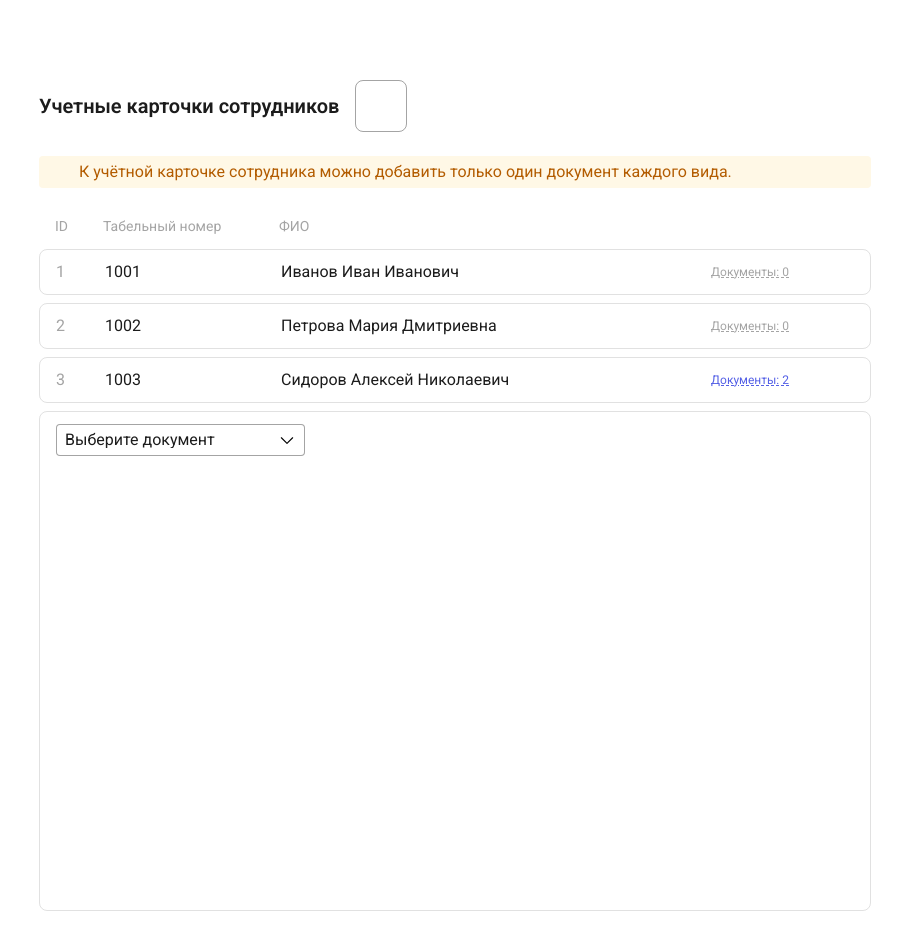
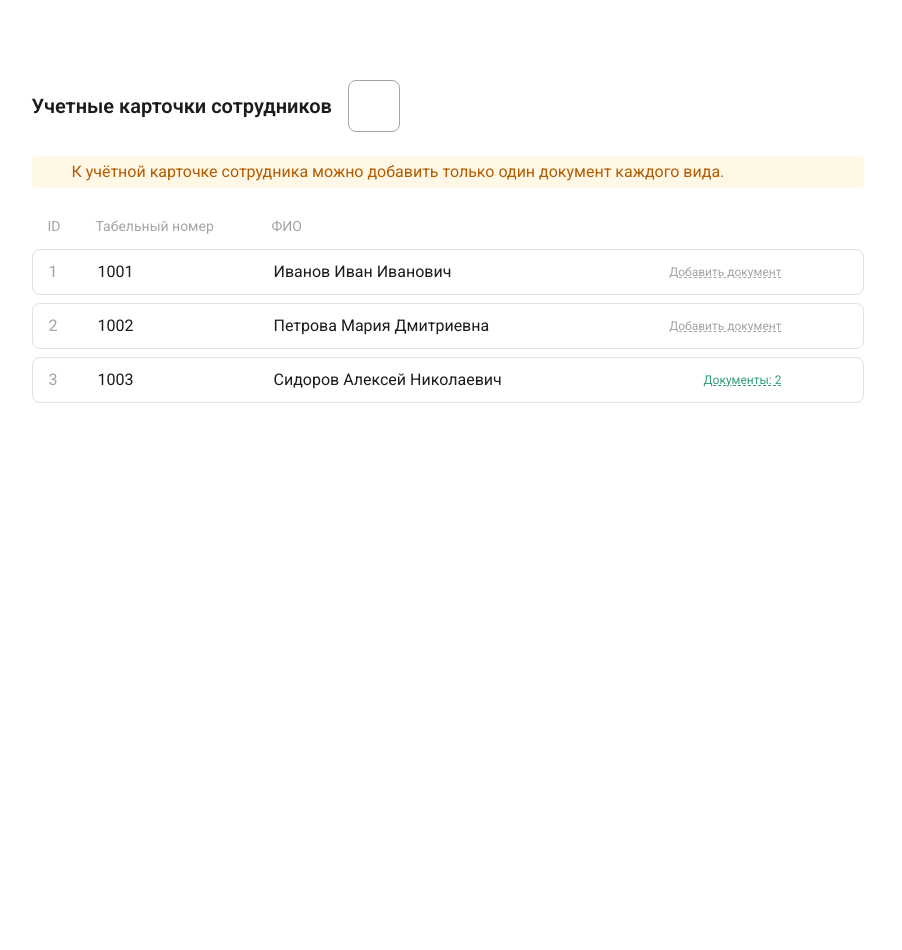
Before and after one commit to Serg-E-DEV/vue-test-select-form, a Vue app: page / in a window 1280 px wide. Shown: the top 950 px of the page, without its empty margins (185-1087 px from the left). After the commit the page ends 800 px from the top, so only its background shows below. Built offline with nearby package versions, Linux system fonts and the light colour scheme.

Commit message:
feat: document panel toggling

```diff
--- a/src/components/RecordDocuments.vue
+++ b/src/components/RecordDocuments.vue
@@ -21,6 +21,8 @@ const appStore = useAppStore();
 
 const isEditing = ref<boolean>(false);
 
+const htmlElement = ref<HTMLElement>();
+
 const documentComponents: Record<string, Component> = {
   seamanPassport: DefaultDocumentForm,
 };
@@ -33,12 +35,14 @@ const selectedDocument = computed<StaffDocument | undefined>(() =>
 
 const selectOptions = computed<SelectOption[]>(() =>
   staffDocumentsSelectOptions.map((option) => {
-    const isAdded = props.record.staffDocuments.some((document) => document.type === option.value);
+    const isValid = props.record.staffDocuments.some(
+      (document) => document.type === option.value && document.validated
+    );
 
     return {
       selectValue: option.value,
-      selectLabel: isAdded ? `${option.label}` : `${option.label} - добавить`,
-      active: isAdded,
+      selectLabel: isValid ? `${option.label} ✓` : `${option.label}`,
+      active: isValid,
     };
   })
 );
@@ -52,6 +56,7 @@ const documentFormErrors = reactive<DocumentFormErrors>({});
 
 function removeDocument() {
   appStore.removeDocument(props.record.id, selectedDocumentType.value);
+  isEditing.value = false;
 }
 
 function validateDocument() {
@@ -92,12 +97,19 @@ watch(
   },
   { immediate: true }
 );
+
+defineExpose({ htmlElement });
 </script>
 
 <template>
-  <div class="record-documents">
+  <div class="record-documents scrollbar-style" ref="htmlElement">
     <div class="record-documents__select-panel">
-      <BaseSelect :select-options="selectOptions" v-model="selectedDocumentType" />
+      <BaseSelect
+        class="record-documents__select"
+        :select-options="selectOptions"
+        v-model="selectedDocumentType"
+        :disabled="isEditing === true"
+      />
       <div class="record-documents__select-controls">
         <IconButton
           icon="add"
--- a/src/components/RecordRow.vue
+++ b/src/components/RecordRow.vue
@@ -7,13 +7,17 @@ import { StaffRecord } from '@/interfaces/staff-record.interface';
 import { RecordForm } from '@/interfaces/forms.interface';
 
 import { RecordFormErrors } from '@/interfaces/errors.interface';
-import { reactive, ref } from 'vue';
-import gsap from 'gsap';
+import { computed, reactive, ref } from 'vue';
 import { useAppStore } from '@/stores/app.store';
 import { validateRecordForm } from '@/modules/validateForms';
 
 const props = defineProps<{
   record: StaffRecord;
+}>();
+
+const emit = defineEmits<{
+  (e: 'toggle-documents-panel', recordId: number);
+  (e: 'remove-record', id: number);
 }>();
 
 const appStore = useAppStore();
@@ -32,21 +36,9 @@ const recordFormErrors = reactive<RecordFormErrors>({
   fullName: false,
 });
 
-function removeRecord() {
-  if (!recordRow.value) {
-    return;
-  }
-
-  gsap.to(recordRow.value, {
-    duration: 0.6,
-    x: '-100%',
-    opacity: 0,
-    ease: 'power1.inOut',
-    onComplete: () => {
-      appStore.removeRecord(props.record.id);
-    },
-  });
-}
+const validDocumentsCount = computed(() => {
+  return props.record.staffDocuments.filter((document) => document.validated).length;
+});
 
 function validateRecord() {
   validateRecordForm(recordForm, recordFormErrors);
@@ -66,6 +58,10 @@ function updateRecordIfValid() {
   });
 
   isEditing.value = false;
+}
+
+function toggleDocumentsPanel() {
+  emit('toggle-documents-panel', props.record.id);
 }
 </script>
 
@@ -104,14 +100,16 @@ function updateRecordIfValid() {
       @blur="validateRecord"
     />
     <ResetButton
-      :class="['record-row__btn-docs', { 'record-row__btn-docs_empty': !props.record.staffDocuments.length }]"
+      :class="['record-row__btn-docs', { 'record-row__btn-docs_empty': !validDocumentsCount }]"
+      v-if="!isEditing"
+      @click="toggleDocumentsPanel"
     >
-      Документы: {{ record.staffDocuments.length }}
+      {{ validDocumentsCount > 0 ? `Документы: ${validDocumentsCount}` : 'Добавить документ' }}
     </ResetButton>
     <div class="record-row__controls">
       <IconButton icon="edit" v-if="!isEditing" @click="isEditing = true" />
       <IconButton icon="save" v-if="isEditing" @click="updateRecordIfValid" />
-      <IconButton icon="trash" @click="removeRecord" />
+      <IconButton icon="trash" @click="emit('remove-record', record.id)" />
     </div>
   </div>
 </template>
--- a/src/schemas/documents.schema.ts
+++ b/src/schemas/documents.schema.ts
@@ -5,6 +5,69 @@ import {
 } from '@/interfaces/staff-document.interface';
 
 export const documentsSchema: Record<string, StaffDocumentSchema> = {
+  digitalSignature: {
+    label: 'Электронная подпись',
+    fields: {
+      number: { type: 'string', label: 'Номер сертификата' },
+      issueDate: { type: 'date', label: 'Дата выдачи' },
+      expiryDate: { type: 'date', label: 'Срок действия' },
+      provider: { type: 'string', label: 'Удостоверяющий центр' },
+    },
+  },
+  driverLicense: {
+    label: 'Водительское удостоверение',
+    fields: {
+      series: { type: 'string', label: 'Серия' },
+      number: { type: 'string', label: 'Номер' },
+      category: { type: 'string', label: 'Категория' },
+      issueDate: { type: 'date', label: 'Дата выдачи' },
+      expiryDate: { type: 'date', label: 'Срок действия' },
+    },
+  },
+  employmentContract: {
+    label: 'Трудовой договор',
+    fields: {
+      number: { type: 'string', label: 'Номер договора' },
+      startDate: { type: 'date', label: 'Дата начала' },
+      endDate: { type: 'date', label: 'Дата окончания' },
+      employer: { type: 'string', label: 'Работодатель' },
+    },
+  },
+  inn: {
+    label: 'ИНН',
+    fields: {
+      number: { type: 'string', label: 'Номер' },
+      issueDate: { type: 'date', label: 'Дата выдачи' },
+    },
+  },
+  medicalBook: {
+    label: 'Медицинская книжка',
+    fields: {
+      number: { type: 'string', label: 'Номер' },
+      issueDate: { type: 'date', label: 'Дата выдачи' },
+      expiryDate: { type: 'date', label: 'Срок действия' },
+      medicalInstitution: { type: 'string', label: 'Медучреждение' },
+    },
+  },
+  militaryId: {
+    label: 'Военный билет',
+    fields: {
+      series: { type: 'string', label: 'Серия' },
+      number: { type: 'string', label: 'Номер' },
+      issuedBy: { type: 'string', label: 'Кем выдан' },
+      issueDate: { type: 'date', label: 'Дата выдачи' },
+      militaryRank: { type: 'string', label: 'Воинское звание' },
+    },
+  },
+  omsPolicy: {
+    label: 'Полис ОМС',
+    fields: {
+      number: { type: 'string', label: 'Номер' },
+      issueDate: { type: 'date', label: 'Дата выдачи' },
+      expiryDate: { type: 'date', label: 'Срок действия' },
+      insuranceCompany: { type: 'string', label: 'Страховая компания' },
+    },
+  },
   passport: {
     label: 'Паспорт',
     fields: {
@@ -13,20 +76,6 @@ export const documentsSchema: Record<string, StaffDocumentSchema> = {
       issuedBy: { type: 'string', label: 'Кем выдан' },
       issueDate: { type: 'date', label: 'Дата выдачи' },
       birthPlace: { type: 'string', label: 'Место рождения' },
-    },
-  },
-  snils: {
-    label: 'СНИЛС',
-    fields: {
-      number: { type: 'string', label: 'Номер' },
-      issueDate: { type: 'date', label: 'Дата выдачи' },
-    },
-  },
-  inn: {
-    label: 'ИНН',
-    fields: {
-      number: { type: 'string', label: 'Номер' },
-      issueDate: { type: 'date', label: 'Дата выдачи' },
     },
   },
   seamanPassport: {
@@ -40,11 +89,38 @@ export const documentsSchema: Record<string, StaffDocumentSchema> = {
       birthPlace: { type: 'string', label: 'Место рождения' },
     },
   },
+  snils: {
+    label: 'СНИЛС',
+    fields: {
+      number: { type: 'string', label: 'Номер' },
+      issueDate: { type: 'date', label: 'Дата выдачи' },
+    },
+  },
+  testHeight: {
+    label: '_ТЕСТ ДЛЯ ПРОВЕРКИ ВЫСОТЫ',
+    fields: {
+      number: { type: 'string', label: 'Номер' },
+      number1: { type: 'string', label: 'Номер' },
+      number2: { type: 'string', label: 'Номер' },
+      number3: { type: 'string', label: 'Номер' },
+      number4: { type: 'string', label: 'Номер' },
+      number5: { type: 'string', label: 'Номер' },
+      number6: { type: 'string', label: 'Номер' },
+      number7: { type: 'string', label: 'Номер' },
+      number8: { type: 'string', label: 'Номер' },
+      number9: { type: 'string', label: 'Номер' },
+      number10: { type: 'string', label: 'Номер' },
+      number11: { type: 'string', label: 'Номер' },
+      number12: { type: 'string', label: 'Номер' },
+    },
+  },
 };
 
-export const staffDocumentsSelectOptions: StaffDocumentsSelectOption[] = Object.entries(documentsSchema).map(
-  ([key, { label }]): StaffDocumentsSelectOption => ({
-    value: key as StaffDocumentType,
-    label: label,
-  })
-);
+export const staffDocumentsSelectOptions: StaffDocumentsSelectOption[] = Object.entries(documentsSchema)
+  .map(
+    ([key, { label }]): StaffDocumentsSelectOption => ({
+      value: key as StaffDocumentType,
+      label,
+    })
+  )
+  .sort((a, b) => a.label.localeCompare(b.label, 'ru'));
--- a/src/scss/app.scss
+++ b/src/scss/app.scss
@@ -25,6 +25,10 @@
   padding: 0;
 }
 
+html {
+  scrollbar-gutter: stable;
+}
+
 body {
   min-width: var(--layout-min-width);
   font: var(--font-body);
--- a/src/scss/blocks/document-form.scss
+++ b/src/scss/blocks/document-form.scss
@@ -7,7 +7,7 @@
     display: grid;
     align-items: center;
     column-gap: 8px;
-    grid-template-columns: 150px auto;
+    grid-template-columns: 200px auto;
   }
 
   &__input {
--- a/src/scss/blocks/record-documents.scss
+++ b/src/scss/blocks/record-documents.scss
@@ -1,17 +1,30 @@
 .record-documents {
-  min-height: 500px;
-  padding: 12px 16px;
+  height: 0;
+  padding: 0 16px 12px;
   display: flex;
   flex-direction: column;
   row-gap: 24px;
   border: 1px solid var(--color-border-light);
   border-radius: var(--radius);
-  opacity: 1;
-  transition: var(--duration);
+  opacity: 0;
 
   &__select-panel {
+    position: sticky;
+    top: 0;
+    padding-block: 12px;
     display: flex;
     column-gap: 8px;
+    background-color: var(--color-blank);
+  }
+
+  &__select {
+    &:disabled {
+      background-color: var(--color-bg-inactive);
+    }
+
+    option[data-active='true'] {
+      background-color: var(--color-green-ghost);
+    }
   }
 
   &__select-controls {
--- a/src/scss/blocks/record-row.scss
+++ b/src/scss/blocks/record-row.scss
@@ -20,6 +20,7 @@
   &_header {
     --record-row-border: none;
 
+    margin-bottom: 8px;
     font: var(--font-body-s);
     color: var(--color-text-light);
   }
@@ -50,7 +51,7 @@
   &__btn-docs {
     font: var(--font-body-xs);
     text-decoration: underline dashed;
-    color: var(--color-blue);
+    color: var(--color-green-dark);
 
     &_empty {
       color: var(--color-text-light);
--- a/src/scss/common/variables.scss
+++ b/src/scss/common/variables.scss
@@ -16,12 +16,15 @@
   // COLORS
   --color-blank: #fff;
   --color-black: #1c1c1c;
+  --color-grey-ghost: #efefef;
   --color-grey: #3a434f;
   --color-grey-dark: #666;
   --color-yellow: #fabc48;
   --color-yellow-light: #fff8e6;
   --color-orange-dark: #b35c00;
+  --color-green-dark: #2f9e7d;
   --color-green: #49d3aa;
+  --color-green-ghost: #c3fdec;
   --color-blue: #5460e6ff;
   --color-red: #ff3b3bff;
   --color-text: var(--color-black);
@@ -29,6 +32,7 @@
   --color-bg-light: #343d4b;
   --color-bg: #272e37;
   --color-bg-dark: #222831;
+  --color-bg-inactive: #d0d0d0;
   --color-border: #1c1c1c66;
   --color-border-light: #b5b5b566;
 
--- a/src/scss/sections/staff-records.scss
+++ b/src/scss/sections/staff-records.scss
@@ -13,15 +13,12 @@
     font: var(--font-heading);
   }
 
-  &__rows {
-    display: flex;
-    flex-direction: column;
-    row-gap: 8px;
+  &__row-container:not(:last-child) {
+    margin-bottom: 8px;
+    overflow: hidden;
   }
 
-  &__row-container {
-    display: flex;
-    flex-direction: column;
-    row-gap: 8px;
+  &__row-documents {
+    margin-top: 8px;
   }
 }
--- a/src/scss/styles/scrollbar-style.scss
+++ b/src/scss/styles/scrollbar-style.scss
@@ -13,12 +13,12 @@
   }
 
   &::-webkit-scrollbar-thumb {
-    background-color: var(--color-bg-grey);
+    background-color: var(--color-border-light);
     border-radius: 4px;
   }
 
   :-moz-any(&) {
     scrollbar-width: thin;
-    scrollbar-color: var(--color-bg-grey);
+    scrollbar-color: var(--color-border-light);
   }
 }
--- a/src/views/Main.vue
+++ b/src/views/Main.vue
@@ -4,8 +4,95 @@ import BaseButton from '@/components/base/BaseButton.vue';
 import RecordRow from '@/components/RecordRow.vue';
 import { useAppStore } from '@/stores/app.store';
 import RecordDocuments from '@/components/RecordDocuments.vue';
+import { nextTick, ref } from 'vue';
+import gsap from 'gsap';
 
 const appStore = useAppStore();
+
+const openedRecordId = ref<number | null>();
+
+const documentPanels: Record<number, HTMLElement | null> = {};
+const rowContainers: Record<number, HTMLElement | null> = {};
+
+async function toggleDocuments(recordId: number) {
+  const isOpened = openedRecordId.value === recordId;
+  let panel: HTMLElement | null;
+
+  const tl = gsap.timeline();
+
+  if (isOpened) {
+    panel = documentPanels[recordId];
+
+    if (!panel) {
+      return;
+    }
+
+    tl.set(panel, { overflow: 'hidden' });
+    tl.to(panel, { height: 0, opacity: 0, duration: 0.6, ease: 'power1.inOut' });
+    tl.to(
+      panel,
+      {
+        marginTop: 0,
+        paddingBottom: 0,
+        duration: 0.1,
+        ease: 'power1.inOut',
+      },
+      0.5
+    );
+    tl.eventCallback('onComplete', () => {
+      openedRecordId.value = null;
+    });
+  } else {
+    openedRecordId.value = recordId;
+    await nextTick();
+
+    const panel = documentPanels[recordId];
+
+    if (!panel) {
+      return;
+    }
+
+    tl.set(panel, { overflow: 'auto' }).to(panel, {
+      height: 400,
+      opacity: 1,
+      duration: 0.6,
+      ease: 'power1.inOut',
+      overflow: 'auto',
+    });
+  }
+}
+
+function removeRecord(id: number) {
+  const row = rowContainers[id];
+  if (!row) {
+    return;
+  }
+
+  const tl = gsap.timeline();
+
+  tl.to(row, {
+    x: '-100%',
+    duration: 0.6,
+    opacity: 0,
+    ease: 'power1.inOut',
+  });
+
+  tl.to(
+    row,
+    {
+      duration: 0.2,
+      height: 0,
+      marginBottom: 0,
+      ease: 'power1.inOut',
+    },
+    0.4
+  );
+
+  tl.eventCallback('onComplete', () => {
+    appStore.removeRecord(id);
+    rowContainers[id] = null;
+  });
+}
 </script>
 
 <template>
@@ -36,9 +123,19 @@ const appStore = useAppStore();
             class="staff-records__row-container"
             v-for="(record, index) in appStore.records"
             :key="record.id"
+            :ref="(el) => (rowContainers[record.id] = el)"
           >
-            <RecordRow :record="record" />
-            <RecordDocuments v-if="index === 2" :record="record" />
+            <RecordRow
+              :record="record"
+              @toggle-documents-panel="toggleDocuments"
+              @remove-record="removeRecord"
+            />
+            <RecordDocuments
+              :ref="(el) => (documentPanels[record.id] = el ? el.htmlElement : null)"
+              :record="record"
+              v-if="openedRecordId === record.id"
+              class="staff-records__row-documents"
+            />
           </div>
         </div>
       </section>
```
